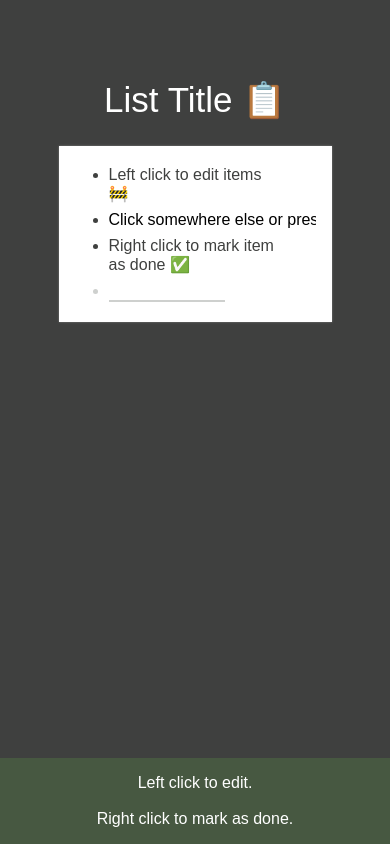
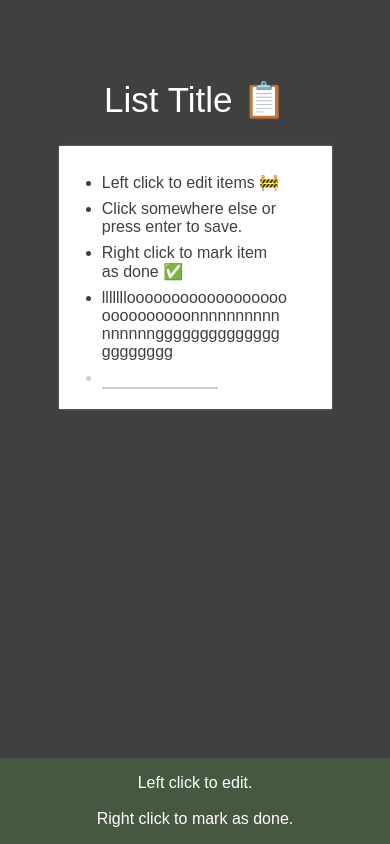
Before and after one commit to lzukanovic/Checklist, a plain HTML site: page index.html in a window 390 px wide. Both pictures are taken after a click on the item "Click somewhere else or press enter to save.". Drawn offline with nearby package versions, Linux system fonts and the light colour scheme; a web font is replaced by a local one.

Commit message:
Added multi-line functionality, word wrap, bug and style fixes

```diff
--- a/index.html
+++ b/index.html
@@ -10,34 +10,39 @@
         <div class="content">
             <section class="list-title">
                 <span>List Title &#128203;</span>
-                <input type="text" value="List Title &#128203;">
+                <textarea onfocus="items.autoGrow(this)" oninput="items.autoGrow(this)">List Title &#128203;</textarea>
             </section>
             <section class="list">
                 <ul id="item-list">
                     <li>
                         <span>Left click to edit items &#128679;</span>
-                        <input type="text" value="Left click to edit items &#128679;">
+                        <textarea onfocus="items.autoGrow(this)" oninput="items.autoGrow(this)">Left click to edit items &#128679;</textarea>
                     </li>
                     <li>
                         <span>Click somewhere else or press enter to save.</span>
-                        <input type="text" value="Click somewhere else or press enter to save.">
+                        <textarea onfocus="items.autoGrow(this)" oninput="items.autoGrow(this)">Click somewhere else or press enter to save.</textarea>
                     </li>
                     <li>
                         <span>Right click to mark item as done &#9989;</span>
-                        <input type="text" value="Right click to mark item as done &#9989;">
+                        <textarea onfocus="items.autoGrow(this)" oninput="items.autoGrow(this)">Right click to mark item as done &#9989;</textarea>
+                    </li>
+                    <li>
+                        <span>llllllloooooooooooooooooooooooooooonnnnnnnnnnnnnnnngggggggggggggggggggggg</span>
+                        <textarea onfocus="items.autoGrow(this)" oninput="items.autoGrow(this)">llllllloooooooooooooooooooooooooooonnnnnnnnnnnnnnnngggggggggggggggggggggg</textarea>
                     </li>
 
                     <script id="list-item-template" type="text/template">
                         <li>
                             <span>{{itemName}}</span>
-                            <input type="text" value="{{itemName}}">
+                            <textarea onfocus="items.autoGrow(this)" oninput="items.autoGrow(this)">{{itemName}}</textarea>
                         </li>
                     </script>
 
                     <li class="new-li">
                         <span></span>
-                        <input type="text">
+                        <textarea onfocus="items.autoGrow(this)" oninput="items.autoGrow(this)"></textarea>
                     </li>
+
                 </ul>
             </section>
         </div>
--- a/script.js
+++ b/script.js
@@ -3,7 +3,7 @@
 // TODO: saving array locally to client
 // TODO: upgrade footer to animation when user clicks help FAB
 // TODO: improve styling
-// TODO: breakpoint for long words
+// TODO: add animations for focused lines
 
 var items = (function () {
 
@@ -13,14 +13,17 @@ var items = (function () {
     updateListeners();
 
     function newListItemActivity() {
-        $(this.parentNode).toggleClass('active');
-    }
+        if ($(this).is(":focus"))
+            $(this.parentNode).addClass('active');
+        else
+            $(this.parentNode).removeClass('active');
+    };
 
     function edit() {
         $(this).addClass('edit');
-        var input = $(this).find('input');
+        var input = $(this).find('textarea');
         input[0].focus(); // set input focus
-        // input[0].setSelectionRange(0, input[0].value.length); // select whole input text
+
         // place cursor at the end
         var tmp = input[0].value;
         input[0].value = '';
@@ -29,25 +32,24 @@ var items = (function () {
 
     function save() {
         if (newInput[0].value) {
-            //console.log("adding new item");
             addItem(newInput[0].value);
             newInput[0].value = "";
         } else {
-            // console.log("saving input to span");
             this.previousElementSibling.innerHTML = this.value;
         }
+
         $(this.parentNode).removeClass('edit');
     };
 
     function updateDOM() {
         $module = $('.content');
         title = $module.find('.list-title');
-        titleInput = title.find('input');
+        titleInput = title.find('textarea');
         itemList = $module.find('#item-list');
         items = $module.find('li');
-        inputs = items.find('input');
+        inputs = items.find('textarea');
         newItemField = $module.find('.new-li');
-        newInput = newItemField.find('input');
+        newInput = newItemField.find('textarea');
         template = Handlebars.compile($module.find('#list-item-template').html());
     };
 
@@ -60,7 +62,7 @@ var items = (function () {
         });
 
         items.on('click', edit);
-        items.slice(0, -1).on('contextmenu', checkItem);
+        items.slice(0, -1).on('contextmenu', checkItem); // disable right click on new item input
 
         inputs.on('blur', save);
         inputs.on('keypress', function(e) {
@@ -70,12 +72,23 @@ var items = (function () {
 
         newInput.on('focus', newListItemActivity);
         newInput.on('blur', newListItemActivity);
-    }
+        newInput.on('keypress', function(e) {
+            if (e.which === 13)
+                newListItemActivity.call(this);
+        });
+    };
 
     function addItem(itemName) {
         var html = template({itemName: itemName});
         newItemField.before(html);
         updateDOM();
+
+        title.off();
+        titleInput.off();
+        items.off();
+        inputs.off();
+        newInput.off();
+
         updateListeners();
     };
 
@@ -85,8 +98,13 @@ var items = (function () {
         return false;
     };
 
+    function autoGrow(element) {
+        element.style.height = "5px";
+        element.style.height = (element.scrollHeight)+"px";
+    };
+
     return {
-        addItem: addItem,
-        checkItem: checkItem
+        autoGrow: autoGrow
     }
+
 })();
--- a/style.css
+++ b/style.css
@@ -1,4 +1,12 @@
 @import url('https://fonts.googleapis.com/css2?family=Recursive:wght@300;400;500;600;700;800&display=swap');
+@keyframes extend {
+    from {min-width: 0;}
+    to {min-width: 76%;}
+}
+@keyframes extend-omni {
+    from {width: 0;}
+    to {width: 50%;}
+}
 
 :root {
     --primary-color: #3F403F;
@@ -25,6 +33,9 @@ body {
     flex: 1 0 auto;
 }
 
+/*
+*   TITLE
+*/
 .list-title {
     color: white;
     margin: 80px 0 25px 0;
@@ -33,7 +44,11 @@ body {
     justify-content: center;
 }
 
-.list-title input {
+.list-title span {
+    margin: 0 25%;
+}
+
+.list-title textarea {
     display: none;
 }
 
@@ -41,56 +56,41 @@ body {
     display: none;
 }
 
-.list-title.edit input {
+.list-title.edit textarea {
     background-color: var(--primary-color);
     border-bottom: 2px solid white;
     color: white;
     display: initial;
     font-size: 45px;
-    /* margin: 0 50% 0 50%; */
-    /* min-width: 250px; */
     width: 50%;
+    animation-name: extend-omni;
+    animation-duration: 0.2s;
 }
 
+/*
+*   LIST
+*/
 .list {
     background-color: white;
-    /* border-radius: 5px; */
-    margin: 0 35% 0 35%;
+    margin: 0 30% 2% 30%;
     box-shadow: 0px 0px 2px gray;
     padding: 20px;
 }
 
-ul, input {
+ul {
     margin: 0;
     padding: 0;
     font-size: 20px;
 }
 
-input {
-    border: 0;
-    font-family: inherit;
+li {
+    margin-bottom: 8px;
+    margin-left: 10%;
+    margin-right: 10%;
 }
 
-input:focus {
-    outline: none;
-}
-
-li {
-    margin-bottom: 8px;
-    margin-left: 30px;
-    margin-right: 30px;
-}
-
-li input {
-    display: none;
-}
-
-li.edit span {
-    display: none;
-}
-
-li.edit input {
-    display: initial;
+li:first-child {
+    margin-top: 3%;
 }
 
 .new-li {
@@ -106,10 +106,49 @@ li.edit input {
     color: var(--primary-color);
 }
 
+span {
+    word-wrap: break-word;
+}
+
+textarea {
+    border: none;
+    color: inherit;
+    font-family: inherit;
+    font-size: inherit;
+    height: 28px;
+    margin: 0;
+    overflow: hidden;
+    padding: 0;
+    resize: none;
+    vertical-align: top;
+    width: 100%;
+    -webkit-box-sizing: border-box; /* <=iOS4, <= Android  2.3 */
+       -moz-box-sizing: border-box; /* FF1+ */
+            box-sizing: border-box; /* Chrome, IE8, Opera, Safari 5.1*/
+}
+
+textarea:focus {
+    outline: none;
+}
+
+li textarea {
+    display: none;
+}
+
+li.edit span {
+    display: none;
+}
+
+li.edit textarea {
+    display: initial;
+}
+
 .active {
     border-bottom: 2px solid var(--primary-color);
     color: var(--primary-color);
     min-width: 76%;
+    animation-name: extend;
+    animation-duration: 0.2s;
 }
 
 .checked {
@@ -117,6 +156,9 @@ li.edit input {
     text-decoration: line-through;
 }
 
+/*
+*   FOOTER
+*/
 footer {
     background-color: var(--secondary-color);
     flex-shrink: 0;
@@ -124,7 +166,9 @@ footer {
     text-align: center;
 }
 
-
+/*
+*   RESPONSIVE
+*/
 @media only screen and (max-width: 1350px) {
     .list {
         margin: 0 30% 0 30%;
@@ -136,7 +180,7 @@ footer {
         font-size: 40px;
     }
 
-    .list-title.edit input {
+    .list-title.edit textarea {
         font-size: 40px;
     }
 
@@ -150,7 +194,7 @@ footer {
         margin: 0 20% 0 20%;
     }
 
-    ul, input {
+    ul {
         font-size: 18px;
     }
 }
@@ -160,7 +204,7 @@ footer {
         font-size: 35px;
     }
 
-    .list-title.edit input {
+    .list-title.edit textarea {
         font-size: 35px;
     }
 
@@ -168,17 +212,7 @@ footer {
         margin: 0 15% 0 15%;
     }
 
-    ul, input {
+    ul {
         font-size: 16px;
     }
-
-    /* input {
-        max-width: 150px;
-    } */
 }
-
-@media only screen and (max-width: 350px) {
-   /*  .list-title.edit input {
-        min-width: 150px;
-    } */
-}
```
